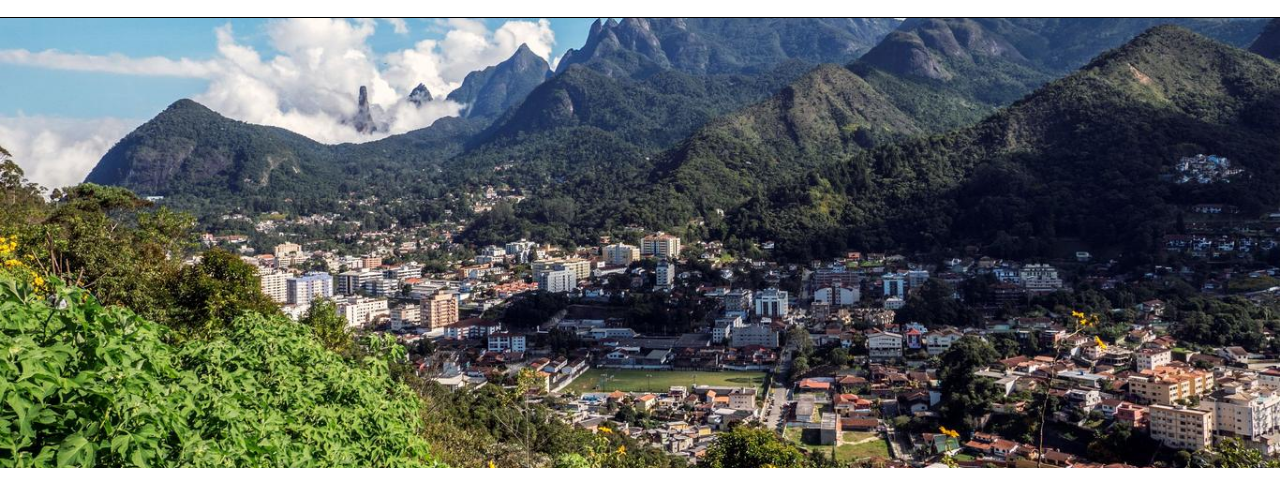
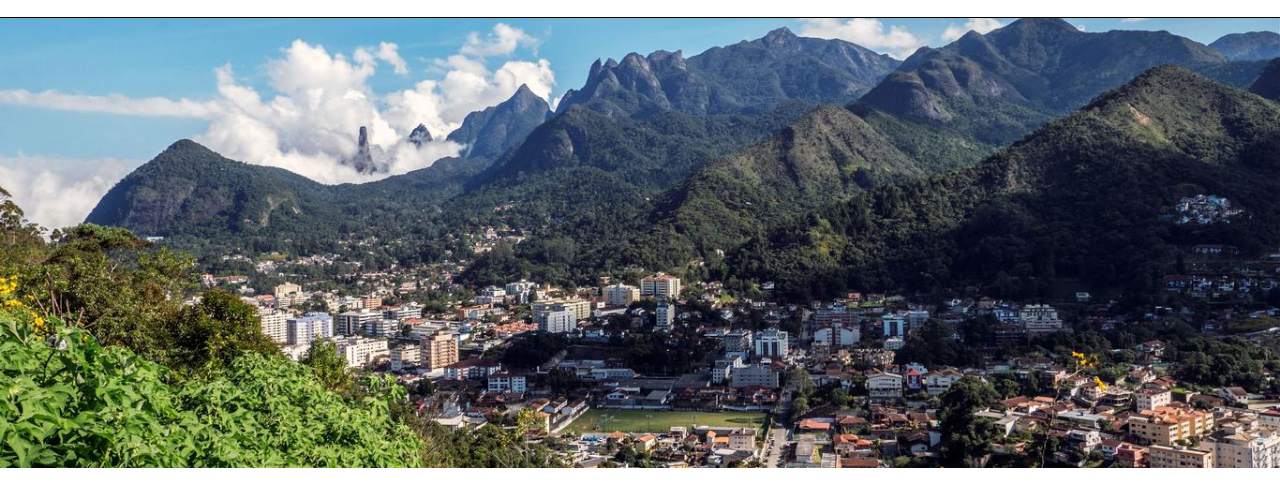
Before and after one commit to davidlindgren/udacity-fewebdev-project1, a plain HTML site: page posts/post.html in a window 1280 px wide. Shown: the part 72-558 px from the top of the page. Drawn offline with Linux system fonts and the light colour scheme.

Commit message:
Ajuste na posição da hero image do post

```diff
--- a/css/post-card-images.css
+++ b/css/post-card-images.css
@@ -1,7 +1,6 @@
 #post-card-img-1,
 #post-card-img-2,
-#post-card-img-3,
-#post-img-1 {
+#post-card-img-3{
     background-position: center;
 }
 
```
